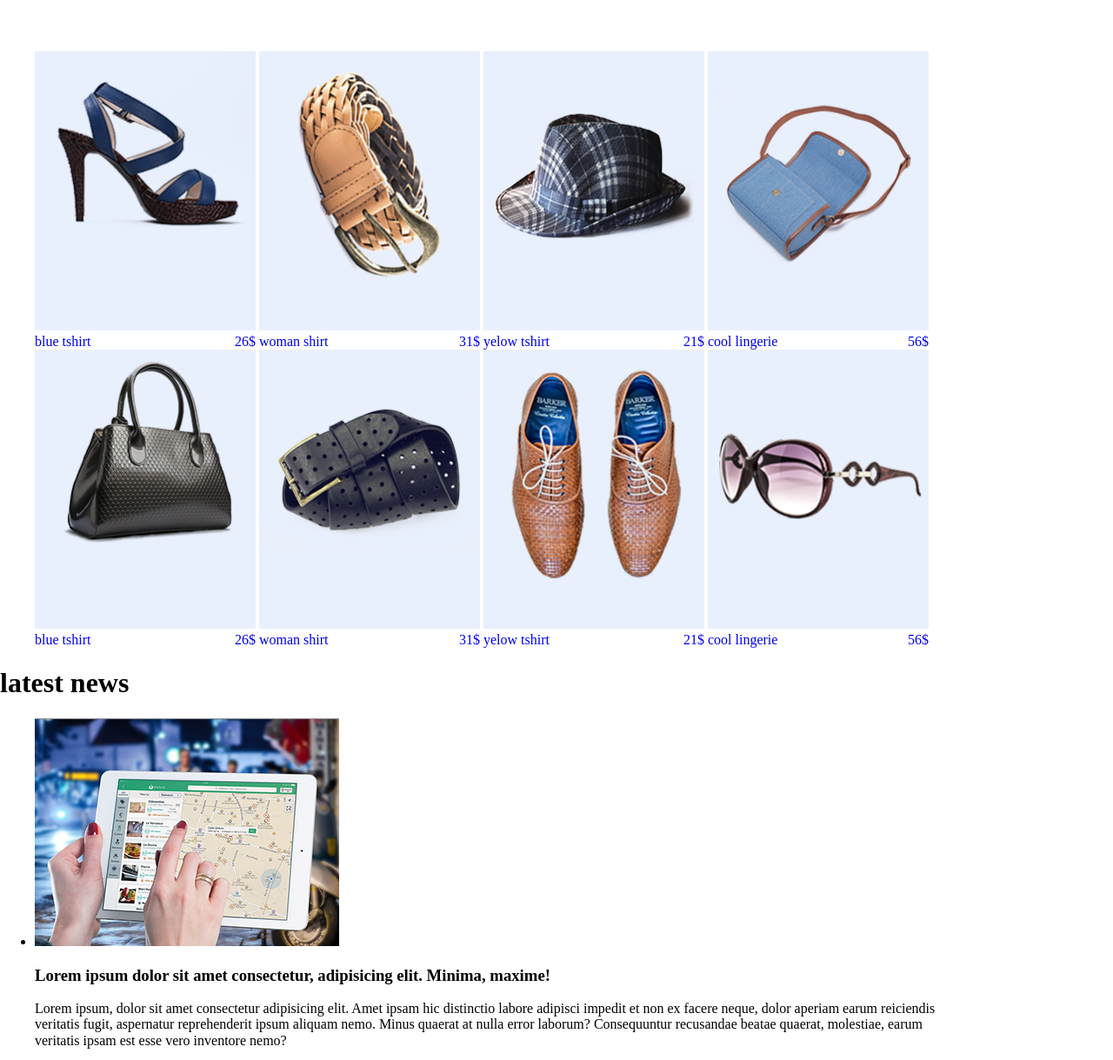
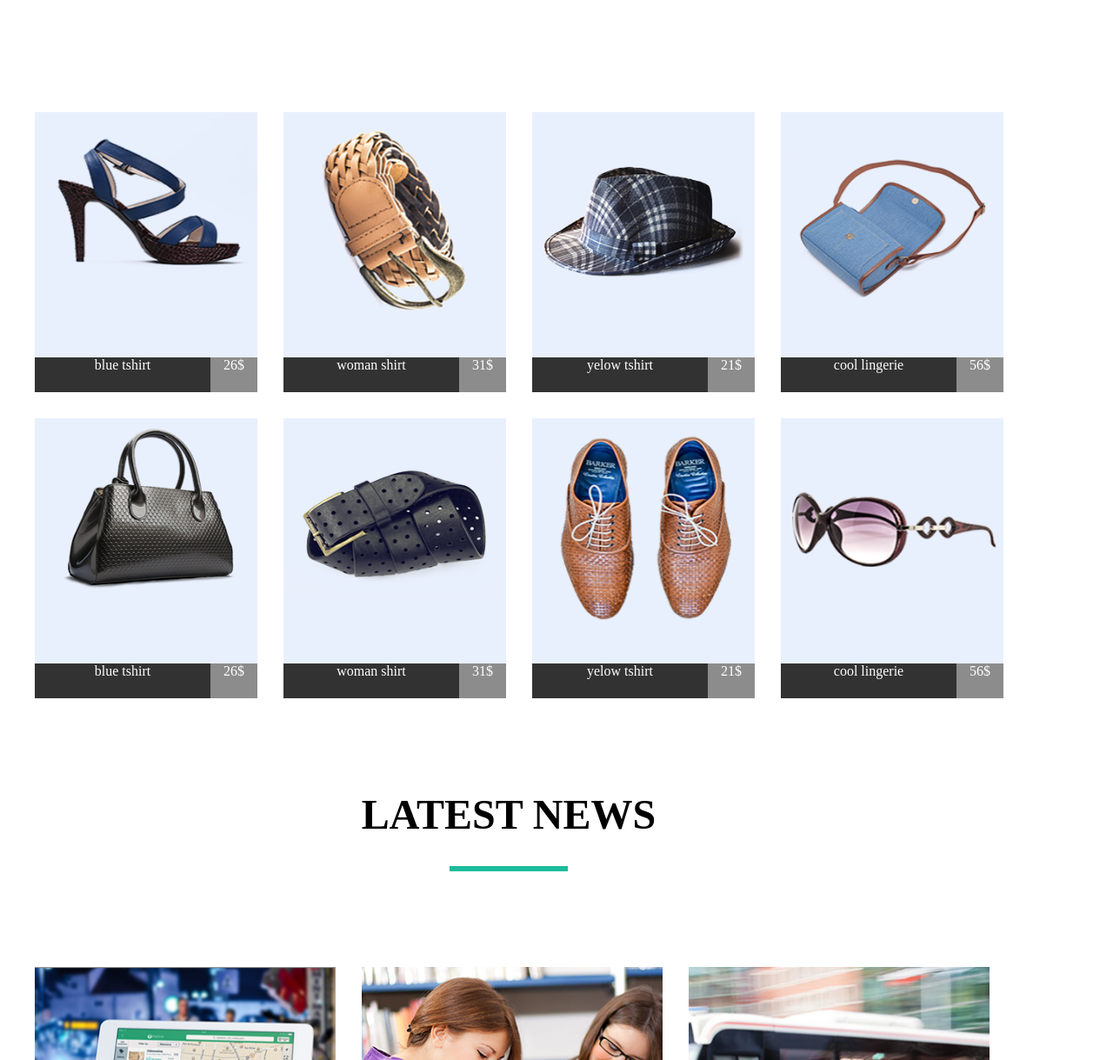
Before and after one commit to Dmitriykucher/goit-fe-course, a plain HTML site: page module-04/index.html in a window 1280 px wide. Shown: the part 295-1514 px from the top of the page at 87% size. Drawn offline with Linux system fonts and the light colour scheme.

Commit message:
no message

```diff
--- a/module-04/css/style.css
+++ b/module-04/css/style.css
@@ -1,5 +1,5 @@
-.wrapper{
-width: 1110px;
+.wrapper {
+  width: 1170px;
   height: 1840px;
 }
 
@@ -14,67 +14,155 @@ height: 1840px;
   margin-bottom: 110px;
 }
 
-.logo{
+.logo {
+  margin: 0;
   float: left;
 }
 
-.nav-list li {
-    display: inline;
-    list-style: none;
-    text-transform: uppercase;
-    text-decoration: none;
+.nav-list {
   float: right;
-    font-weight: bolder;
 }
 
-a:hover{
-    color: green;
+.nav-list li:last-child {
+  margin: 0;
 }
 
-.nav-list li{
+
+.nav-list li {
+ display: inline-block;
+text-decoration: none;
+text-transform: uppercase;
+}
+
+
+
+.nav-list li {
   margin-right: 34px;
 }
 
-.name-page{
+.name-page {
   text-transform: uppercase;
   font-weight: bolder;
   text-align: center;
   margin-bottom: 132px;
+  font-size: 48px;
 }
 
-.item-box{
-    display: inline-block;
-    width: 254px;
-    height: 322px;
-}
-.item-box img{
-    /* display: inline-block; */
+.name-page::after {
+  content: "";
+  border-top: 6px solid #1abc9c;
+  display: block;
+  margin: 0 auto;
+  width: 164px;
+  margin-top: 32px;
 }
 
-.button{
-    display: inline-block;
-    height: 40px;
-    width: 254px;
-    clear: both;
-    /* padding: 10px; */
-    /* background-color: #323232; */
+.item {
+    margin-bottom: 106px;
 }
 
-.product-name{
-    display: inline-block;
-    padding: 0;
-    margin: 0;
-    /* color: white; */
+.item-box {
+  float: left;
+  width: 256px;
+  height: 322px;
+  list-style: none;
+    margin-right: 30px;
+    margin-bottom: 30px;
 }
 
-.product-price{
-    display: inline-block;
-    padding: 0;
-    margin: 0;
-    float: right;
-    /* color: white; */
+.item-box:nth-child(4n){
+    margin-right: 0;
 }
 
-.img-item{
-    width: 254px;
+.item-box:nth-child(n+4){
+    margin-bottom: 0px;
 }
+
+.img-item {
+  width: 256px;
+  height: 282px;
+  text-align: center;
+}
+
+.product-name {
+    float: left;
+  background-color: #323232;
+  width: 202px;
+  height: 40px;
+  margin-top: -4px;
+  text-decoration: none;
+  color: white;
+  text-align: center;
+}
+
+.product-price {
+  float: right;
+  height: 40px;
+  width: 54px;
+  background-color: #8c8c8c;
+  margin-top: -4px;
+  text-decoration: none;
+  color: white;
+  text-align: center;
+}
+
+.name-blog {
+  text-decoration: none;
+  text-transform: uppercase;
+  list-style: none;
+  text-align: center;
+  margin-bottom: 110px;
+  font-size: 48px;
+}
+
+.name-blog::after {
+    content: "";
+    border-top: 6px solid #1abc9c;
+    display: block;
+    width: 136px;
+    margin: 0 auto;
+    margin-top: 32px;
+  }
+
+.article {
+  float: left;
+  width: 346px;
+  margin-right: 30px;
+  list-style: none;
+}
+
+.article:last-child {
+  margin-right: 0;
+}
+
+.article img {
+  height: 264px;
+  width: 346px;
+  margin-bottom: 16px;
+}
+
+.name-article::after {
+  content: "";
+  border-top: 4px solid #1abc9c;
+  display: block;
+  width: 136px;
+  margin-top: 14px;
+}
+
+
+.text-article {
+  margin-bottom: 20px;
+}
+
+.button-readmore {
+  border: 2px solid #4ec6ab;
+  padding: 10px 30px;
+  background-color: #4ec6ab;
+  text-decoration: none;
+  color: white;
+  border-radius: 5%;
+}
+
+a:hover {
+    background-color: teal;
+  }
--- a/module-04/index.html
+++ b/module-04/index.html
@@ -11,85 +11,100 @@
   <body>
     <div class="wrapper">
       <header class="header clearfix">
-        <img class="logo" src="img/logo.png" alt="logo" />
-        <nav class="navigation">
-          <ul class="nav-list clearfix">
-            <li><a href="#"></a>home</li>
-            <li><a href="#"></a>about us</li>
-            <li><a href="#"></a>page</li>
-            <li><a href="#"></a>shop</li>
-            <li><a href="#"></a>blog</li>
-            <li><a href="#"></a>contact us</li>
+        <h1 class="logo">mart</h1>
+        <nav class="navigation clearfix">
+          <ul class="nav-list">
+            <li><a href="#">home</a></li>
+            <li><a href="#">about us</a></li>
+            <li><a href="#">page</a></li>
+            <li><a href="#">shop</a></li>
+            <li><a href="#">blog</a></li>
+            <li><a href="#">contact us</a></li>
           </ul>
         </nav>
       </header>
       <main>
         <div class="gallery">
-          <h1 class="name-page">featured products</h1>
+          <h2 class="name-page">featured products</h2>
           <div class="products-item">
-            <ul class="item">
-              <li class="item-box">
+            <ul class="item clearfix">
+              <li class="item-box clearfix">
                 <img src="img/1_1.png" alt="" class="img-item" />
-                <a href="#" class="button">
-                  <p class="product-name">blue tshirt</p>
-                  <p class="product-price">26$</p>
-                </a>
+                <a href="#" class="product-name">blue tshirt</a>
+                <a href="#" class="product-price">26$</a>
+                  <!-- <p class="product-name">blue tshirt</p> -->
+                  <!-- <p class="product-price">26$</p> -->
+
               </li>
               <li class="item-box">
                 <img src="img/1_2.png" alt="" class="img-item" />
-                <a href="#" class="button">
+                <a href="#" class="product-name">woman shirt</a>
+                <a href="#" class="product-price">31$</a>
+                <!-- <a href="#" class="button">
                   <p class="product-name">woman shirt</p>
                   <p class="product-price">31$</p>
-                </a>
+                </a> -->
               </li>
               <li class="item-box">
                 <img src="img/1_3.png" alt="" class="img-item" />
-                <a href="#" class="button">
+                <a href="#" class="product-name">yelow tshirt</a>
+                <a href="#" class="product-price">21$</a>
+                <!-- <a href="#" class="button">
                   <p class="product-name">yelow tshirt</p>
                   <p class="product-price">21$</p>
-                </a>
+                </a> -->
               </li>
               <li class="item-box">
                 <img src="img/1_4.png" alt="" class="img-item" />
-                <a href="#" class="button">
+                <a href="#" class="product-name">cool lingerie</a>
+                <a href="#" class="product-price">56$</a>
+                <!-- <a href="#" class="button">
                   <p class="product-name">cool lingerie</p>
                   <p class="product-price">56$</p>
-                </a>
+                </a> -->
               </li>
               <li class="item-box">
                 <img src="img/1_5.png" alt="" class="img-item" />
-                <a href="#" class="button">
+                <a href="#" class="product-name">blue tshirt</a>
+                <a href="#" class="product-price">26$</a>
+                <!-- <a href="#" class="button">
                   <p class="product-name">blue tshirt</p>
                   <p class="product-price">26$</p>
-                </a>
+                </a> -->
               </li>
               <li class="item-box">
                 <img src="img/1_6.png" alt="" class="img-item" />
-                <a href="#" class="button">
+                <a href="#" class="product-name">woman shirt</a>
+                <a href="#" class="product-price">31$</a>
+                <!-- <a href="#" class="button">
                   <p class="product-name">woman shirt</p>
                   <p class="product-price">31$</p>
-                </a>
+                </a> -->
               </li>
               <li class="item-box">
                 <img src="img/1_7.png" alt="" class="img-item" />
-                <a href="#" class="button">
+                <a href="#" class="product-name">yelow tshirt</a>
+                <a href="#" class="product-price">21$</a>
+                <!-- <a href="#" class="button">
                   <p class="product-name">yelow tshirt</p>
                   <p class="product-price">21$</p>
-                </a>
+                </a> -->
               </li>
               <li class="item-box">
                 <img src="img/1_8.png" alt="" class="img-item" />
-                <a href="#" class="button">
+                <a href="#" class="product-name">cool lingerie</a>
+                <a href="#" class="product-price">56$</a>
+                <!-- <a href="#" class="button">
                   <p class="product-name">cool lingerie</p>
                   <p class="product-price">56$</p>
-                </a>
+                </a> -->
               </li>
             </ul>
           </div>
         </div>
         <div class="blog">
-          <h1 class="name-blog">latest news</h1>
-          <ul class="article-list">
+          <h2 class="name-blog">latest news</h2>
+          <ul class="article-list clearfix">
             <li class="article">
               <img src="img/2_1.png" alt="" class="article" />
               <h3 class="name-article">
@@ -104,6 +119,7 @@
                 nulla error laborum? Consequuntur recusandae beatae quaerat,
                 molestiae, earum veritatis ipsam est esse vero inventore nemo?
               </p>
+              <a class="button-readmore" href="#">read more</a>
             </li>
             <li class="article">
               <img src="img/2_2.png" alt="" class="article" />
@@ -119,6 +135,7 @@
                 nulla error laborum? Consequuntur recusandae beatae quaerat,
                 molestiae, earum veritatis ipsam est esse vero inventore nemo?
               </p>
+              <a class="button-readmore" href="#">read more</a>
             </li>
             <li class="article">
               <img src="img/2_3.png" alt="" class="article" />
@@ -134,6 +151,7 @@
                 nulla error laborum? Consequuntur recusandae beatae quaerat,
                 molestiae, earum veritatis ipsam est esse vero inventore nemo?
               </p>
+              <a class="button-readmore" href="#">read more</a>
             </li>
           </ul>
         </div>
```
Lines whose indentation alone changed are shown as unchanged.
